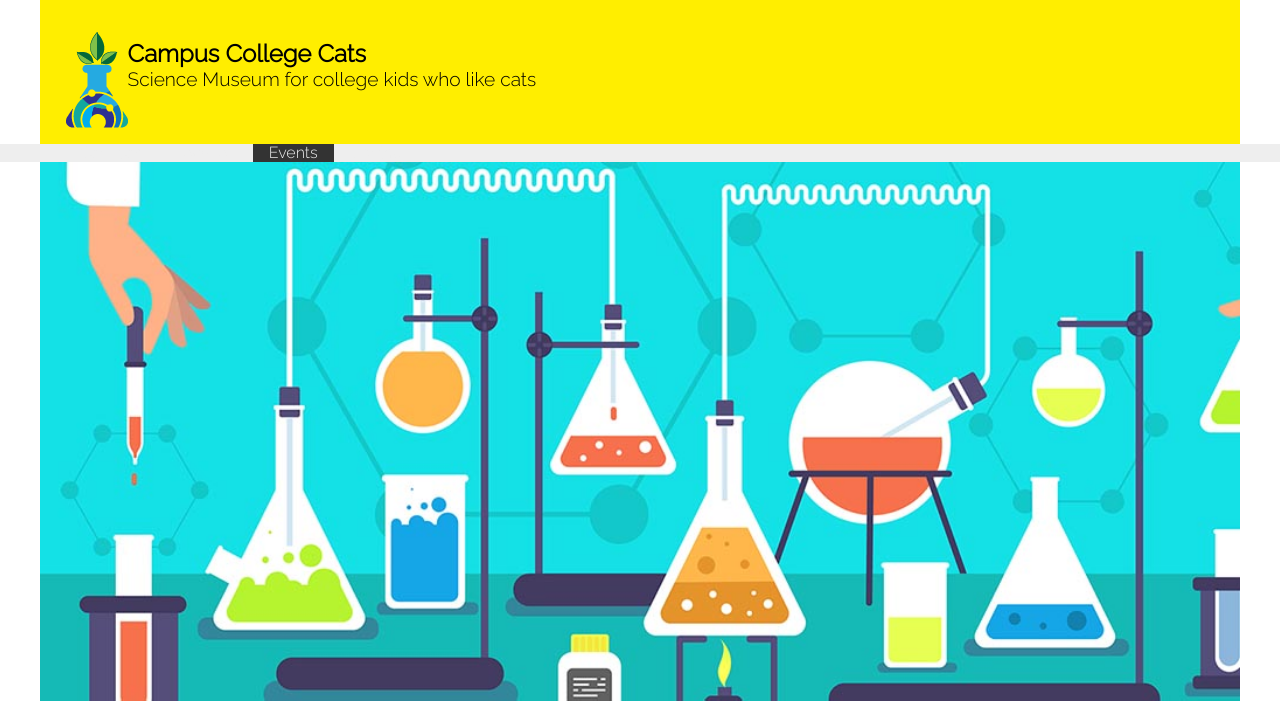
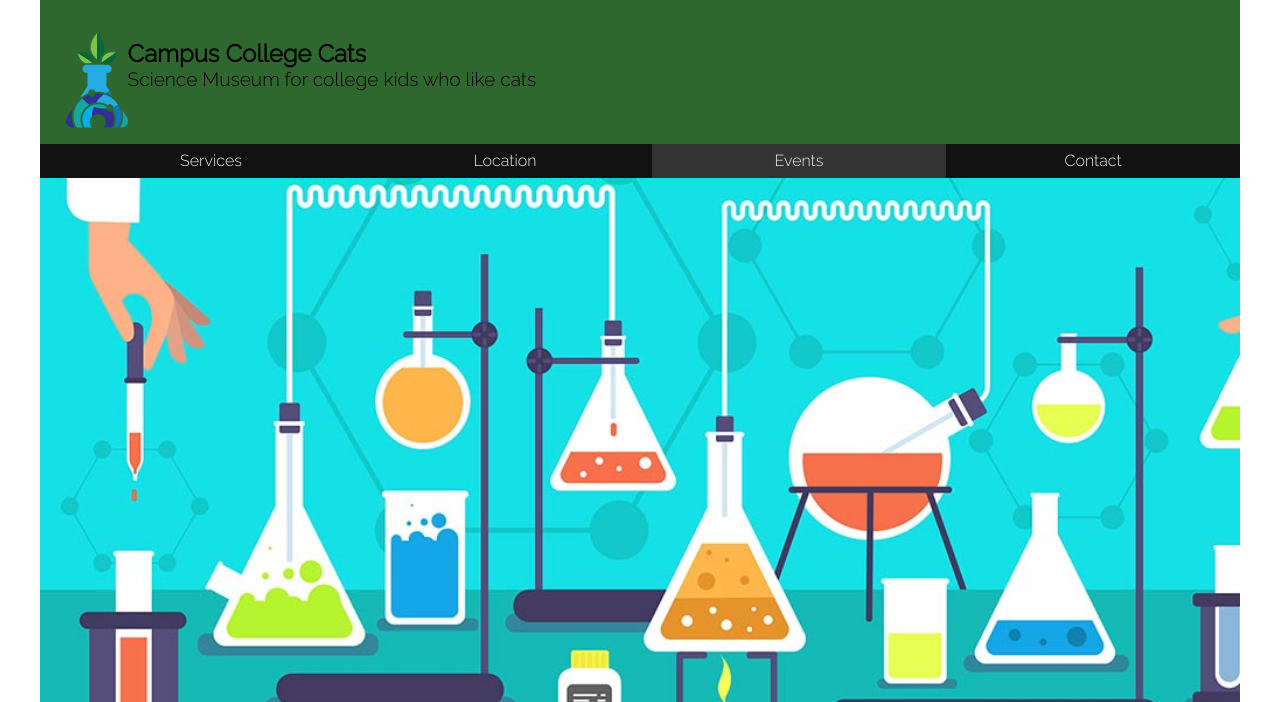
Before and after one commit to mckennahaws/science_museum, a plain HTML site: page index.html in a window 1280 px wide. Shown: the top 702 px of the page. Drawn offline with Linux system fonts and the light colour scheme.

Commit message:
FINALLY FIGURED IT OUT

```diff
--- a/scss/_large.scss
+++ b/scss/_large.scss
@@ -4,11 +4,11 @@
         margin:auto;
     }
 
+    nav ul {padding-left: 2%;}
+    nav li {width:25%;}
+    nav a {padding: .5rem 1rem;}
 
 
-    nav ul {padding-left: 2%;}
-    nav li {width:auto;}
-    nav a {padding: .5rem 1rem;}
 
     main figure.catphoto {
         float: right;
--- a/scss/_small.scss
+++ b/scss/_small.scss
@@ -26,22 +26,24 @@ header h1 {
 }
 @media (max-width: 559px){
     header h2{display: none;}
-
+    nav ul{columns: 2;
+        -webkit-columns: 2;
+        -moz-columns: 2;}
 }
 /*nav*/
-nav li {float:  left; width: 25%;}
-div#navWrapper{background-color: #eee;}
+nav {background-color: #111;}
 nav ul{margin:0; padding: 0;}
-nav ul li {list-style-type: none;}
-
+nav li {list-style-type: none;}
 nav li.active {background-color: #333}
 nav a {
-    padding: .5rem 0; /*44px min*/
+    display: block;
+    padding: .8rem 0; /*44px min*/
     color: #eee;
     text-align: center;
     text-decoration: none;
 }
 nav a:hover {background-color: #444;}
+
 
 main{
     padding: 0;
--- a/scss/_variables.scss
+++ b/scss/_variables.scss
@@ -1,3 +1,3 @@
-$primaryColor: rgb(255, 238, 0);
+$primaryColor: rgb(46, 104, 46);
 
 $fontFamily:'Raleway', sans-serif;
```
Also changed, not shown: index.html (+1 -0 lines), scss/styles.css.
